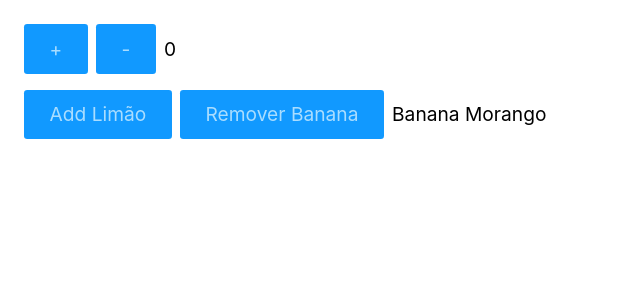
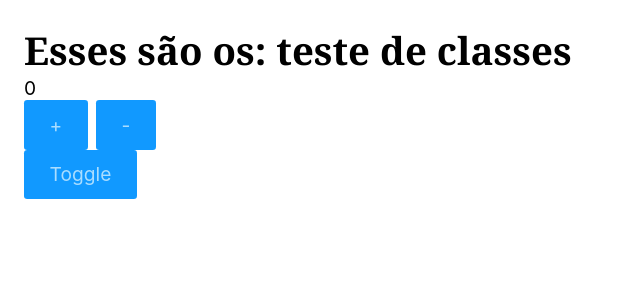
Before and after one commit to lefialho/react-origamid-aulas, a React (Create React App) app: page / in a window 1280 px wide. Shown: the top 300 px of the page, without its empty margins (0-640 px from the left). Built offline with nearby package versions, Linux system fonts and the light colour scheme.

Commit message:
Aula Classes

```diff
--- a/src/App.js
+++ b/src/App.js
@@ -38,13 +38,15 @@
 // import { AulaProtoype } from './outrosRecursos/Proptype/index';
 // import { AulaLazySuspense } from './outrosRecursos/LazySuspense';
 // import { AulaMemo } from './outrosRecursos/Memo';
+// import { AulaUseReducer } from './outrosRecursos/useReducer';
 
-import { AulaUseReducer } from './outrosRecursos/useReducer';
+import { AulaClasses } from './outrosRecursos/Classes';
 
 export function App() {
   return (
     <>
-      <AulaUseReducer />
+      <AulaClasses />
+      {/* <AulaUseReducer /> */}
       {/* <AulaMemo /> */}
       {/* <AulaLazySuspense /> */}
       {/* <AulaProtoype /> */}
--- /dev/null
+++ b/src/outrosRecursos/Classes/Produtos.js
@@ -0,0 +1,57 @@
+import React from 'react';
+
+class Produtos extends React.Component {
+  constructor(props) {
+    super(props); // super herda as propriedades criadas no componente superior
+    this.teste = 'teste de classes'; // precisa do super para funcionar corretamente
+    this.state = {
+      contar: 0,
+    };
+    // bind criado para fazer a referência correta do this para o handleClick
+    this.handleClick = this.handleClick.bind(this);
+  }
+
+  // Bom para fazer um fetch pq renderiza apenas uma vez
+  componentDidMount() {
+    console.log('Montou o componente');
+  }
+
+  // Funciona sempre que atualiza o componente
+  componentDidUpdate() {
+    document.title = `Contando: ${this.state.contar}`;
+    console.log('Atualizou o componente');
+  }
+
+  // Funciona antes do componente sair da tela e perde o estado do componente
+  componentWillUnmount() {
+    console.log('Saiu da tela');
+  }
+
+  handleClick() {
+    if (this.state.contar > 0)
+      this.setState((state) => ({ contar: state.contar - 1 }));
+  }
+
+  render() {
+    return (
+      <div>
+        <h1>
+          {this.props.titulo}: {this.teste}
+        </h1>
+        <p>{this.state.contar}</p>
+        <div style={{ display: 'flex', gap: '.5rem' }}>
+          <button
+            onClick={() =>
+              this.setState((state) => ({ contar: state.contar + 1 }))
+            }
+          >
+            +
+          </button>
+          <button onClick={this.handleClick}>-</button>
+        </div>
+      </div>
+    );
+  }
+}
+
+export default Produtos;
--- /dev/null
+++ b/src/outrosRecursos/Classes/index.js
@@ -0,0 +1,13 @@
+import { useState } from 'react';
+import Produtos from './Produtos';
+
+export function AulaClasses() {
+  const [ativar, setAtivar] = useState(true);
+
+  return (
+    <div>
+      {ativar && <Produtos titulo="Esses são os" />}
+      <button onClick={() => setAtivar(!ativar)}>Toggle</button>
+    </div>
+  );
+}
```
